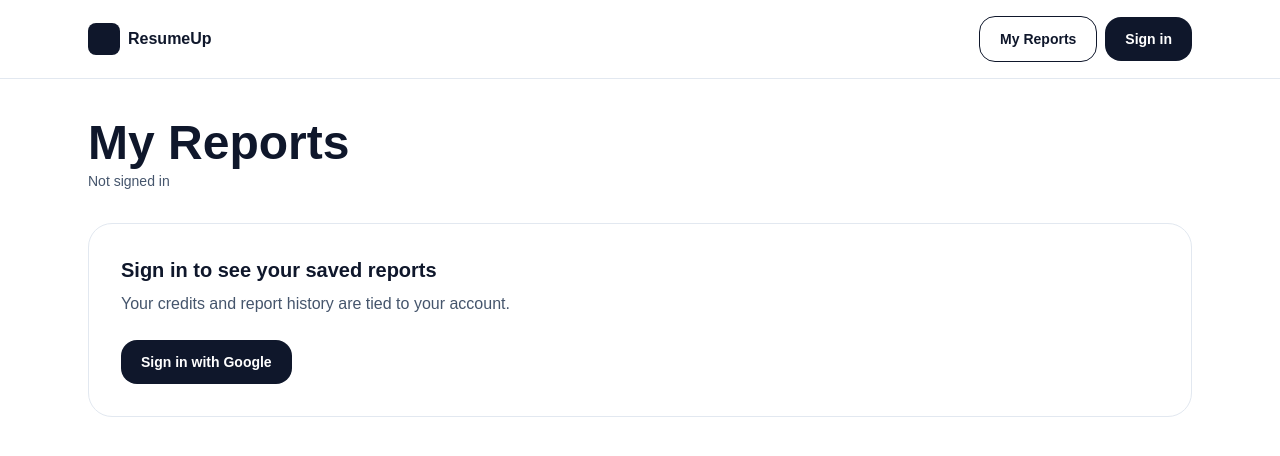
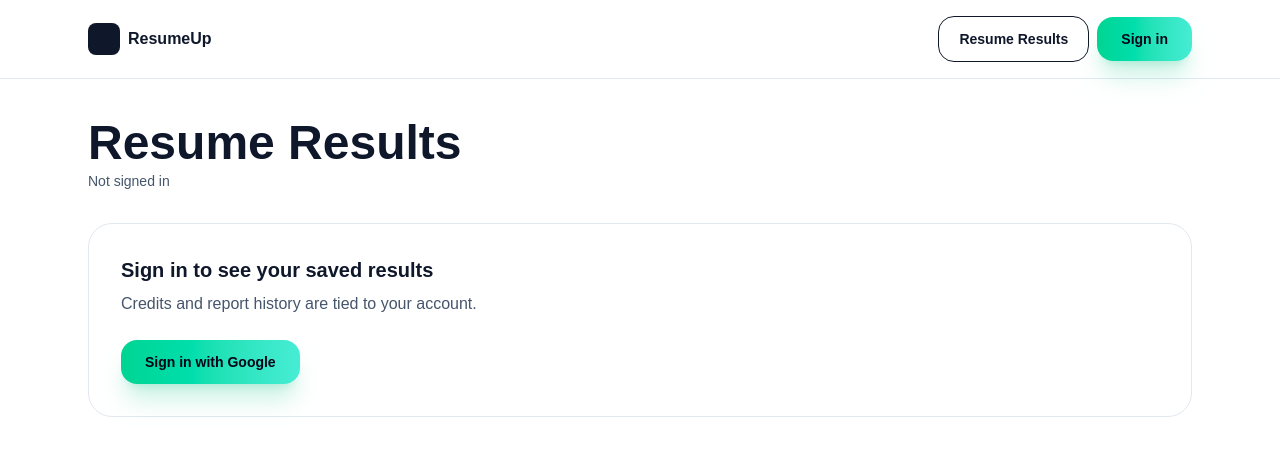
Before and after one commit to seulachoi/resume-saas, a Next.js app: page /my-reports in a window 1280 px wide. Shown: the top 456 px of the page. Built offline with nearby package versions, Linux system fonts and the light colour scheme; no server answers.

Commit message:
Fix credits variable in checkout create

```diff
--- a/app/my-reports/page.tsx
+++ b/app/my-reports/page.tsx
@@ -42,25 +42,15 @@ function PrimaryButton({
   className?: string;
 }) {
   const base =
-    "inline-flex items-center justify-center rounded-2xl px-5 py-3 text-sm font-semibold transition " +
+    "inline-flex items-center justify-center rounded-2xl px-6 py-3 text-sm font-semibold transition " +
     "focus:outline-none focus:ring-4 focus:ring-emerald-300/40";
 
-  if (href)
-    return (
-      <a
-        href={href}
-        className={`${base} bg-slate-900 text-white hover:bg-slate-800 ${className}`}
-      >
-        {children}
-      </a>
-    );
+  const cls = `${base} bg-gradient-to-r from-emerald-400 to-teal-300 text-slate-950 hover:from-emerald-300 hover:to-teal-200 shadow-xl shadow-emerald-500/20 ${className}`;
+
+  if (href) return <a href={href} className={cls}>{children}</a>;
 
   return (
-    <button
-      type="button"
-      onClick={onClick}
-      className={`${base} bg-slate-900 text-white hover:bg-slate-800 ${className}`}
-    >
+    <button type="button" onClick={onClick} className={cls}>
       {children}
     </button>
   );
@@ -77,20 +67,21 @@ function SecondaryButton({
   href?: string;
   className?: string;
 }) {
-  const base =
+  const cls =
     "inline-flex items-center justify-center rounded-2xl px-5 py-3 text-sm font-semibold transition " +
-    "border border-slate-200 bg-white hover:bg-slate-50 text-slate-900";
+    "border border-slate-200 bg-white hover:bg-slate-50 text-slate-900 " +
+    className;
 
-  if (href) return <a href={href} className={`${base} ${className}`}>{children}</a>;
+  if (href) return <a href={href} className={cls}>{children}</a>;
 
   return (
-    <button type="button" onClick={onClick} className={`${base} ${className}`}>
+    <button type="button" onClick={onClick} className={cls}>
       {children}
     </button>
   );
 }
 
-function CreditBadge({ credits }: { credits: number }) {
+function CreditPill({ credits }: { credits: number }) {
   const low = credits <= 1;
   return (
     <span
@@ -110,8 +101,10 @@ function CreditBadge({ credits }: { credits: number }) {
 }
 
 function deriveTitle(row: CheckoutRow): string {
+  // ✅ JD 기반 저장된 타이틀 우선
   if (row.report_title && row.report_title.trim()) return row.report_title.trim();
 
+  // fallback: roleProfile에서 추정 (있으면)
   const r = row.result_json || {};
   const rp =
     r.roleProfile ||
@@ -123,7 +116,10 @@ function deriveTitle(row: CheckoutRow): string {
   const primaryRole =
     rp?.primary_role || rp?.primaryRole || r?.roleProfile?.primary_role || null;
 
-  return primaryRole ? String(primaryRole) : "Resume report";
+  if (primaryRole) return String(primaryRole);
+
+  // 최종 fallback: 모호한 "Resume report" 대신 더 명확한 이름
+  return "ATS Optimization Report";
 }
 
 export default function MyReportsPage() {
@@ -144,6 +140,7 @@ export default function MyReportsPage() {
 
       const uRes = await supabase.auth.getUser();
       const u = uRes.data.user ?? null;
+
       setUserId(u?.id ?? null);
       setUserEmail(u?.email ?? null);
 
@@ -219,47 +216,56 @@ export default function MyReportsPage() {
   };
 
   const buyCredits = () => {
+    // 홈에서 buy=1을 감지해 번들 모달 열도록 구현되어 있음
     window.location.href = "/?buy=1&reason=insufficient#analyzer";
+  };
+
+  const goAnalyzer = () => {
+    window.location.href = "/#analyzer";
   };
 
   return (
     <main className="min-h-screen bg-white text-slate-900">
-      {/* Header (minimal, high contrast) */}
+      {/* Header: minimal + brand-consistent */}
       <header className="sticky top-0 z-20 border-b border-slate-200 bg-white/90 backdrop-blur">
         <div className="mx-auto max-w-6xl px-6 py-4 flex items-center justify-between">
+          {/* Logo -> Home */}
           <a href="/" className="flex items-center gap-2">
             <div className="h-8 w-8 rounded-lg bg-slate-900" />
             <div className="font-semibold text-slate-900">ResumeUp</div>
           </a>
 
           <div className="flex items-center gap-2 flex-wrap">
-            {userId && credits !== null && <CreditBadge credits={credits} />}
+            {userId && credits !== null && <CreditPill credits={credits} />}
             <SecondaryButton href="/my-reports" className="border-slate-900 text-slate-900">
-              My Reports
+              Resume Results
             </SecondaryButton>
             {userId ? (
               <SecondaryButton onClick={signOut}>Sign out</SecondaryButton>
             ) : (
-              <PrimaryButton onClick={signInWithGoogle}>Sign in</PrimaryButton>
+              <PrimaryButton onClick={signInWithGoogle} className="px-5 py-2">
+                Sign in
+              </PrimaryButton>
             )}
           </div>
         </div>
       </header>
 
       <div className="mx-auto max-w-6xl px-6 py-10 space-y-8">
-        {/* Title */}
+        {/* Page title */}
         <div>
-          <h1 className="text-5xl font-semibold">My Reports</h1>
+          <h1 className="text-5xl font-semibold">Resume Results</h1>
           <p className="text-sm text-slate-600 mt-1">
             {userEmail ? `Signed in as ${userEmail}` : "Not signed in"}
           </p>
         </div>
 
+        {/* Not signed in */}
         {!userId && (
           <div className="rounded-3xl border border-slate-200 bg-white p-8">
-            <div className="text-xl font-semibold">Sign in to see your saved reports</div>
+            <div className="text-xl font-semibold">Sign in to see your saved results</div>
             <p className="mt-2 text-slate-600">
-              Your credits and report history are tied to your account.
+              Credits and report history are tied to your account.
             </p>
             <div className="mt-6">
               <PrimaryButton onClick={signInWithGoogle}>Sign in with Google</PrimaryButton>
@@ -267,38 +273,45 @@ export default function MyReportsPage() {
           </div>
         )}
 
+        {/* Signed in */}
         {userId && (
           <>
-            {/* Credits hero card (purple + green accents) */}
+            {/* Credits hero card: Top-up link near number */}
             <div className="rounded-3xl border border-slate-200 overflow-hidden">
-              <div className="bg-gradient-to-br from-indigo-950 via-purple-950 to-slate-950 p-8 text-white flex flex-col md:flex-row md:items-center md:justify-between gap-6">
-                <div>
+              <div className="bg-gradient-to-br from-indigo-950 via-purple-950 to-slate-950 p-8 text-white flex flex-col md:flex-row md:items-center md:justify-between gap-8">
+                <div className="space-y-2">
                   <div className="text-sm text-white/70 font-semibold">Available credits</div>
-                  <div className="mt-2 text-5xl font-semibold">{credits ?? 0}</div>
-                  <div className="mt-3 text-sm text-white/75">
-                    Each full report uses <span className="font-semibold text-white">1 credit</span>.
-                    Generate recruiter-grade rewrites with after-score improvements.
+
+                  <div className="flex items-end gap-4 flex-wrap">
+                    <div className="text-6xl font-semibold leading-none">
+                      {credits ?? 0}
+                    </div>
+
+                    {/* ✅ Top up link placed here */}
+                    <button
+                      type="button"
+                      onClick={buyCredits}
+                      className="text-sm font-semibold text-emerald-300 hover:text-emerald-200 underline underline-offset-4"
+                    >
+                      + Top up credits
+                    </button>
+                  </div>
+
+                  <div className="text-sm text-white/75">
+                    Each full report uses <span className="font-semibold text-white">1 credit</span>. Full rewrite + after-score improvements.
                   </div>
                 </div>
 
+                {/* Primary action: new analysis */}
                 <div className="flex items-center gap-3 flex-wrap">
-                  <a
-                    href="/#analyzer"
-                    className="inline-flex items-center justify-center rounded-2xl px-7 py-4 text-base font-semibold text-slate-950
-                               bg-gradient-to-r from-emerald-400 to-teal-300 hover:from-emerald-300 hover:to-teal-200
-                               shadow-xl shadow-emerald-500/25 transition
-                               hover:scale-[1.02] active:scale-[0.99]"
-                  >
-                    Generate a full report (use 1 credit)
-                  </a>
-
                   <button
                     type="button"
-                    onClick={buyCredits}
-                    className="inline-flex items-center justify-center rounded-2xl px-6 py-4 text-base font-semibold
-                               bg-white/10 hover:bg-white/15 border border-white/20 text-white transition"
+                    onClick={goAnalyzer}
+                    className="inline-flex items-center justify-center rounded-2xl px-8 py-4 text-base font-semibold text-slate-950
+                               bg-gradient-to-r from-emerald-400 to-teal-300 hover:from-emerald-300 hover:to-teal-200
+                               shadow-xl shadow-emerald-500/25 transition hover:scale-[1.02] active:scale-[0.99]"
                   >
-                    Top up credits
+                    Analyze another role (use 1 credit)
                   </button>
                 </div>
               </div>
@@ -316,19 +329,20 @@ export default function MyReportsPage() {
               </div>
             )}
 
+            {/* Empty state (completed only) */}
             {!loading && completedRows.length === 0 && (
               <div className="rounded-3xl border border-slate-200 bg-white p-8">
-                <div className="text-xl font-semibold">No completed reports yet</div>
+                <div className="text-xl font-semibold">No completed results yet</div>
                 <p className="mt-2 text-slate-600">
-                  Your completed reports will appear here.
+                  Results will appear here once completed.
                 </p>
                 <div className="mt-6">
-                  <PrimaryButton href="/#analyzer">Start analysis</PrimaryButton>
+                  <PrimaryButton onClick={goAnalyzer}>Start analysis</PrimaryButton>
                 </div>
               </div>
             )}
 
-            {/* Report cards */}
+            {/* Completed report cards */}
             {!loading && completedRows.length > 0 && (
               <div className="grid grid-cols-1 gap-4">
                 {completedRows.map((r) => {
@@ -341,11 +355,14 @@ export default function MyReportsPage() {
                   const subtitle = formatDate(r.created_at);
 
                   return (
-                    <div key={r.id} className="rounded-3xl border border-slate-200 bg-white p-6">
+                    <div
+                      key={r.id}
+                      className="rounded-3xl border border-slate-200 bg-white p-6"
+                    >
                       <div className="flex items-start justify-between gap-4 flex-wrap">
-                        {/* Left: Score block (more visible) */}
-                        <div className="flex items-center gap-4">
-                          <div className="rounded-2xl border border-slate-200 bg-slate-50 px-5 py-4 min-w-[220px]">
+                        {/* Left: score uplift block (strong reward) */}
+                        <div className="flex items-center gap-5">
+                          <div className="rounded-2xl border border-slate-200 bg-slate-50 px-5 py-4 min-w-[200px]">
                             <div className="text-xs text-slate-500">Score</div>
                             {hasScores ? (
                               <div className="mt-1 text-base font-semibold text-slate-900">
@@ -361,19 +378,25 @@ export default function MyReportsPage() {
                             )}
                           </div>
 
-                          {/* Middle: Title */}
+                          {/* Middle: title + date */}
                           <div className="space-y-1">
-                            <div className="text-xl font-semibold text-slate-900">
+                            <div className="text-2xl font-semibold text-slate-900">
                               {title}
                             </div>
-                            <div className="text-sm text-slate-600">{subtitle}</div>
+                            <div className="text-sm text-slate-600">
+                              {subtitle}
+                            </div>
                           </div>
                         </div>
 
-                        {/* Right: Actions */}
+                        {/* Right: actions */}
                         <div className="flex items-center gap-3 flex-wrap">
-                          <SecondaryButton onClick={() => reuseInputs(r)}>Reuse inputs</SecondaryButton>
-                          <PrimaryButton href={`/results/${r.id}`}>View report</PrimaryButton>
+                          <SecondaryButton onClick={() => reuseInputs(r)}>
+                            Reuse inputs
+                          </SecondaryButton>
+                          <PrimaryButton href={`/results/${r.id}`} className="px-6 py-3">
+                            View report
+                          </PrimaryButton>
                         </div>
                       </div>
 
```
